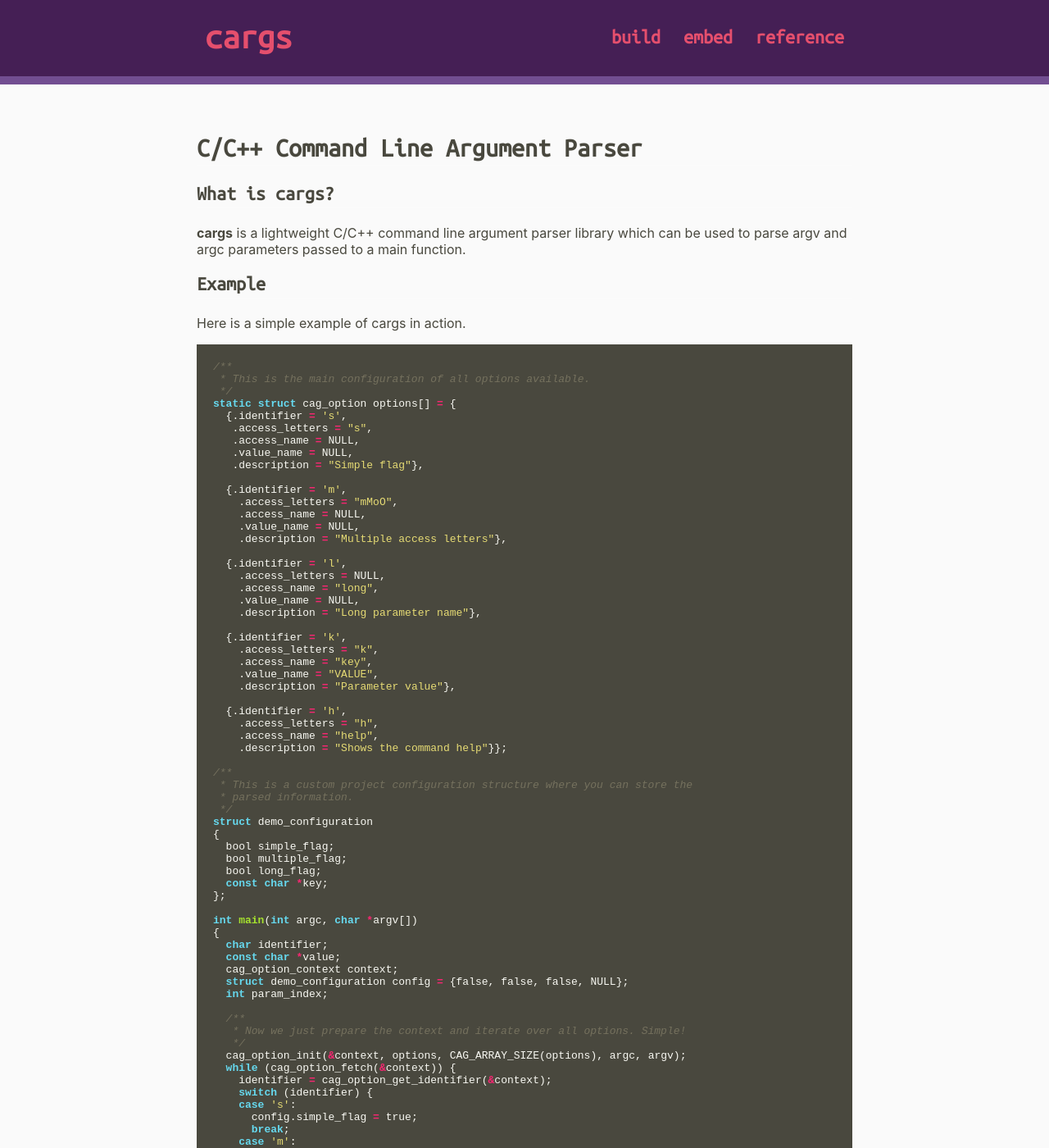
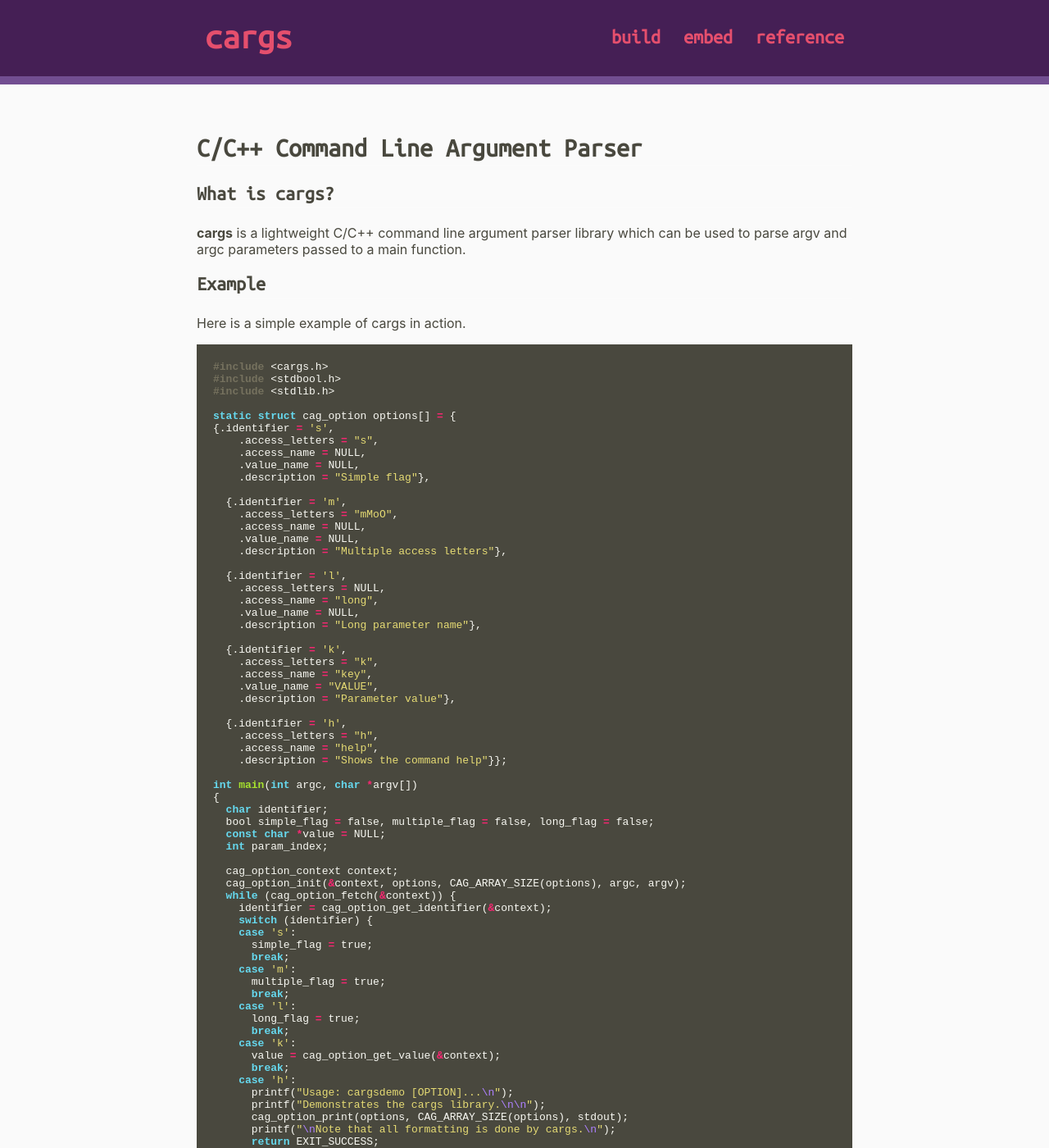
Before and after one commit to likle/cargs, a Jekyll site: the page built from docs/index.md, in a window 1280 px wide and 1400 px high. Shown: the whole window at 82% size. Built offline with Jekyll 4.4.1, drawn with Linux system fonts in a browser that asks for light colours; some of the changed text lies outside the part shown.

Commit message:
simplified examples and demo

````diff
--- a/docs/index.md
+++ b/docs/index.md
@@ -9,15 +9,16 @@ description: cargs is a lightweight C/C++ command line argument parser library w
 ## Example
 Here is a simple example of cargs in action.
  ```c
-/**
- * This is the main configuration of all options available.
- */
+#include <cargs.h>
+#include <stdbool.h>
+#include <stdlib.h>
+
 static struct cag_option options[] = {
-  {.identifier = 's',
-   .access_letters = "s",
-   .access_name = NULL,
-   .value_name = NULL,
-   .description = "Simple flag"},
+{.identifier = 's',
+    .access_letters = "s",
+    .access_name = NULL,
+    .value_name = NULL,
+    .description = "Simple flag"},
 
   {.identifier = 'm',
     .access_letters = "mMoO",
@@ -42,45 +43,29 @@ static struct cag_option options[] = {
     .access_name = "help",
     .description = "Shows the command help"}};
 
-/**
- * This is a custom project configuration structure where you can store the
- * parsed information.
- */
-struct demo_configuration
-{
-  bool simple_flag;
-  bool multiple_flag;
-  bool long_flag;
-  const char *key;
-};
-
 int main(int argc, char *argv[])
 {
   char identifier;
-  const char *value;
-  cag_option_context context;
-  struct demo_configuration config = {false, false, false, NULL};
+  bool simple_flag = false, multiple_flag = false, long_flag = false;
+  const char *value = NULL;
   int param_index;
 
-  /**
-   * Now we just prepare the context and iterate over all options. Simple!
-   */
+  cag_option_context context;
   cag_option_init(&context, options, CAG_ARRAY_SIZE(options), argc, argv);
   while (cag_option_fetch(&context)) {
     identifier = cag_option_get_identifier(&context);
     switch (identifier) {
     case 's':
-      config.simple_flag = true;
+      simple_flag = true;
       break;
     case 'm':
-      config.multiple_flag = true;
+      multiple_flag = true;
       break;
     case 'l':
-      config.long_flag = true;
+      long_flag = true;
       break;
     case 'k':
       value = cag_option_get_value(&context);
-      config.key = value;
       break;
     case 'h':
       printf("Usage: cargsdemo [OPTION]...\n");
@@ -95,15 +80,16 @@ int main(int argc, char *argv[])
   }
 
   printf("simple_flag: %i, multiple_flag: %i, long_flag: %i, key: %s\n",
-    config.simple_flag, config.multiple_flag, config.long_flag,
-    config.key ? config.key : "-");
+    simple_flag, multiple_flag, long_flag, value ? value : "-");
 
-  for (param_index = cag_option_get_index(&context); param_index < argc; ++param_index) {
+  for (param_index = cag_option_get_index(&context); param_index < argc;
+       ++param_index) {
     printf("additional parameter: %s\n", argv[param_index]);
   }
 
   return EXIT_SUCCESS;
 }
+
 ```
 
 ### Example output
````
Also changed, not shown: README.md, 1 other file.
